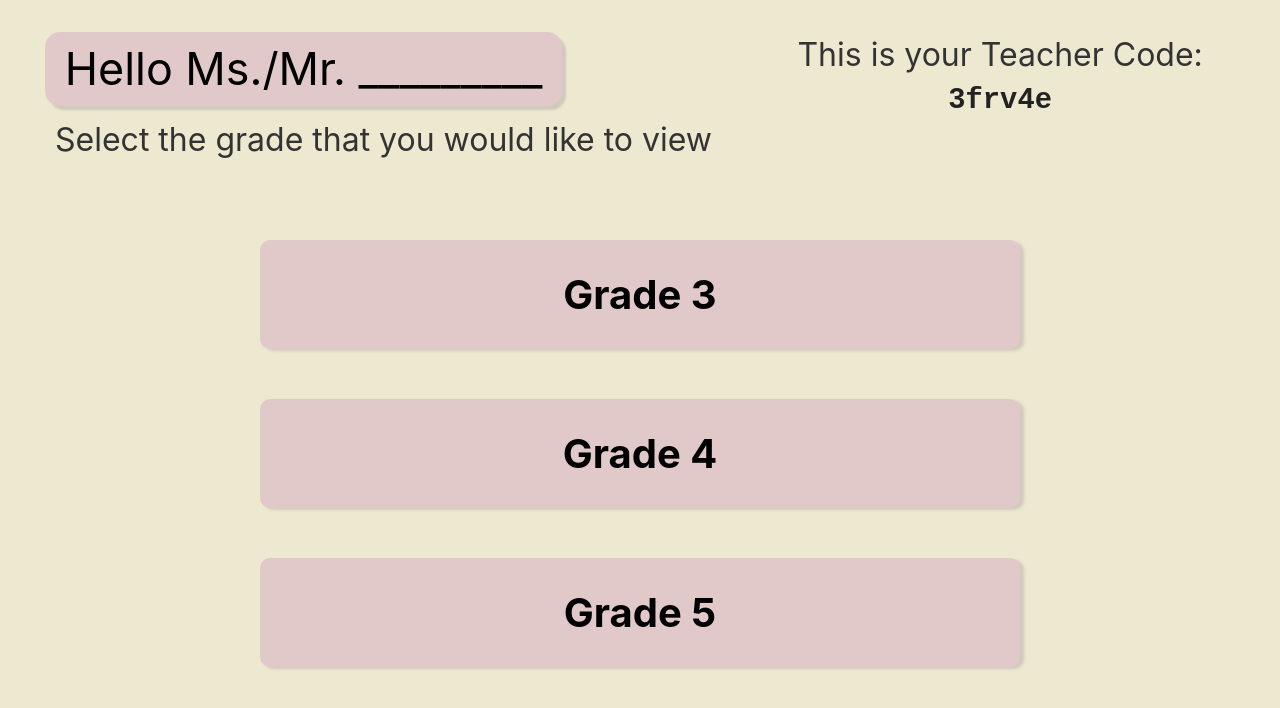
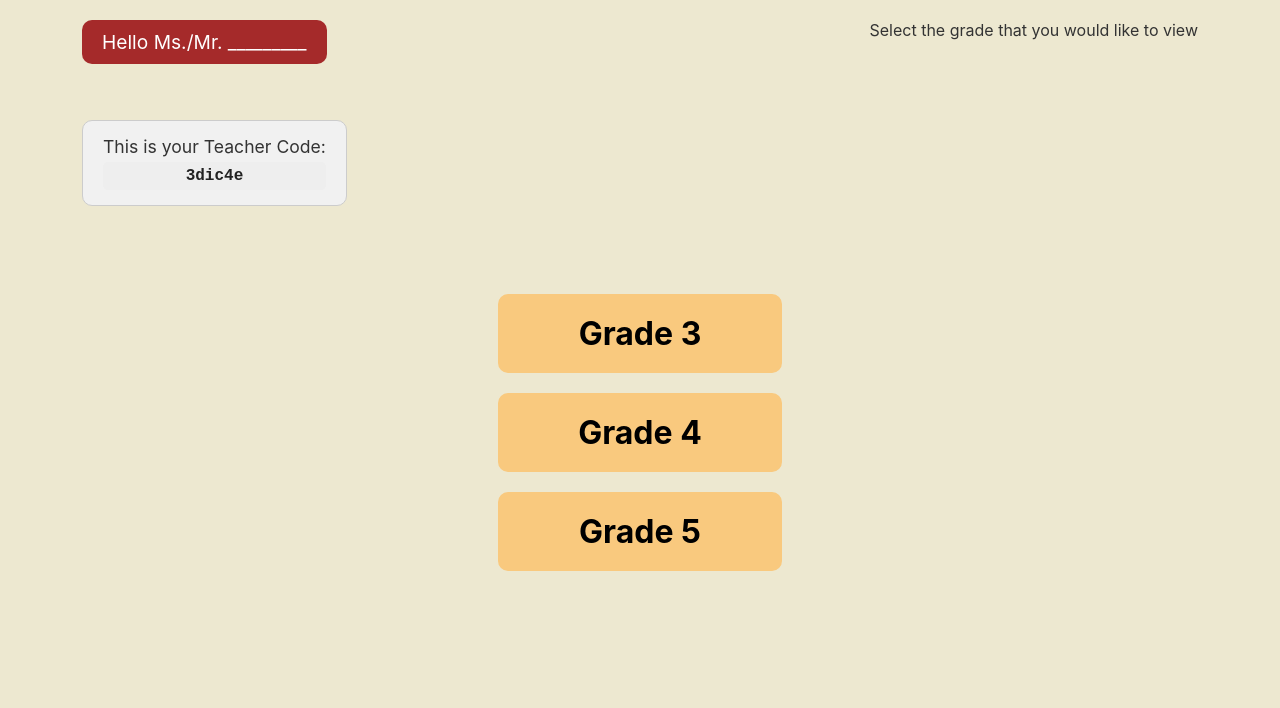
Before and after one commit to ClaireG-J/SeniorProject, a React (Create React App) app in the folder app/: page /dashboard in a window 1280 px wide. Shown: the top 708 px of the page. Built offline with nearby package versions, Linux system fonts and the light colour scheme.

Commit message:
Revert "updated frontend pages"
This reverts commit cde25a492e81a2dea7be4cc1eb23823bdf67b41f.

```diff
--- a/app/src/Components/pages/HomePage/Home.module.css
+++ b/app/src/Components/pages/HomePage/Home.module.css
@@ -34,7 +34,6 @@
     font-size: 2rem;
     border-radius: 10px;
     cursor: pointer;
-    box-shadow: 3px 4px 9px rgba(104, 110, 106, 0.456);
   }
 
   .grade-buttons {
@@ -43,7 +42,7 @@
     left: 30%;
     display: flex;
     flex-direction: column;
-    gap: 35px;
+    gap: 50px;
   }
 
   .grade-button {
@@ -53,18 +52,9 @@
     font-weight: bold;
     border: none;
     border-radius: 10px;
-    padding: 35px 50px;
+    padding: 40px 50px;
     cursor: pointer;
     text-align: center;
-    box-shadow: 3px 5px 9px rgba(104, 110, 106, 0.456);
-  }
-
-  .grade-button:hover {
-    background-color: #e9c58b;
-  }
-
-  .teacher-button:hover{
-    background-color: #e9c58b;
   }
 
   /* Responsive Design */
--- a/app/src/Components/pages/StudentQuiz/StudentAnswer.jsx
+++ b/app/src/Components/pages/StudentQuiz/StudentAnswer.jsx
@@ -1,8 +1,15 @@
 import React from 'react';
 import styles from './StudentAnswer.module.css';
 import answerImage from '../../Assets/heart.png';
+import { useNavigate } from "react-router-dom";
 
-export const StudentAnswer= () => {
+
+export const StudentAnswer = () => {
+  const navigate = useNavigate();
+  const toScoreReport = () => {
+    navigate('/scorereport');
+  }
+
   return (
     <div className={styles.background}>
       {/* Question Number */}
@@ -13,13 +20,13 @@ export const StudentAnswer= () => {
       </div>
 
       <div className={styles.answersContainer}>
-        <div className={styles.answerBox}>
+        <div className={styles.answerBox}onClick={toScoreReport}>
           <img src={answerImage} alt="Answer 1" className={styles.answerImage} />
         </div>
-        <div className={styles.answerBox}>
+        <div className={styles.answerBox}onClick={toScoreReport}>
           <img src={answerImage} alt="Answer 2" className={styles.answerImage} />
         </div>
-        <div className={styles.answerBox}>
+        <div className={styles.answerBox}onClick={toScoreReport}>
           <img src={answerImage} alt="Answer 3" className={styles.answerImage} />
         </div>
       </div>
--- a/app/src/Components/pages/TeacherDashboard/TeacherDashboard.jsx
+++ b/app/src/Components/pages/TeacherDashboard/TeacherDashboard.jsx
@@ -1,21 +1,26 @@
 import React from 'react';
 import styles from './TeacherDashboard.module.css';
+import { useNavigate } from "react-router-dom";
 
 export const TeacherDashboard = () => {
+    const navigate = useNavigate();
+  const toScore = () => {
+    navigate('/teacherscore');
+};
   return (
     <div className={styles.pageWrapper}>
       <div className={styles.topRow}>
         <div className={styles.name}>Hello Ms./Mr. _________</div>
         <div className={styles.codeWrapper}>
           <div className={styles.codeTitle}>This is your Teacher Code:</div>
-          <div className={styles.code}>3frv4e</div>
+          <div className={styles.code}>3dic4e</div>
         </div>
         <div className={styles.gradePrompt}>Select the grade that you would like to view</div>
       </div>
 
       <div className={styles.bottomRow}>
         <div className={styles.buttons}>
-          <div className={styles.button}>Grade 3</div>
+          <div className={styles.button} onClick={toScore}>Grade 3</div>
           <div className={styles.button}>Grade 4</div>
           <div className={styles.button}>Grade 5</div>
         </div>
--- a/app/src/Components/pages/TeacherDashboard/TeacherDashboard.module.css
+++ b/app/src/Components/pages/TeacherDashboard/TeacherDashboard.module.css
@@ -12,58 +12,54 @@
     display: flex;
     justify-content: space-between;
     align-items: flex-start;
-    padding:1% 2%;
+    padding: 0 5%;
     position: relative;
 }
 
 .name {
-    background-color: rgb(226, 201, 201);
-    color: black;
-    border-radius: 15px;
+    background-color: brown;
+    color: white;
+    border-radius: 10px;
     padding: 10px 20px;
-    font-size: 2.8rem;
+    font-size: 1.2rem;
     text-align: center;
     margin-bottom: 20px;
-    box-shadow: 4px 4px 2px rgba(175, 166, 166, 0.462);
 }
 
 .codeWrapper {
     position: absolute;
-    right: 3%;
-    top: .2px;
+    left: 5%;
+    top: 100px;
     display: flex;
     flex-direction: column;
     gap: 5px;
-    /*background-color: rgb(237, 216, 216);*/
-    /*border: .5px solid #ccc;*/
+    background-color: #f1f1f1;
+    border: 1px solid #ccc;
     border-radius: 10px;
     padding: 15px 20px;
-    font-size: 1.8rem;
+    font-size: 1rem;
     color: #333;
     width: fit-content;
 }
 
 .codeTitle {
-    font-size: 2rem;
+    font-size: 1.1rem;
 }
 
 .code {
     font-family: monospace;
-    /*background-color: rgb(237, 216, 216);*/
+    background-color: #eee;
     color: #222;
     padding: 5px 10px;
-    /*border-radius: 5px;*/
+    border-radius: 5px;
     font-weight: bold;
     text-align: center;
 }
 
 .gradePrompt {
-    font-size: 2rem;
+    font-size: 1rem;
     color: #333;
-    position: absolute;
-    left: 35px;
-    top: 100px;
-    /*max-width: 30%;*/
+    max-width: 30%;
     text-align: right;
 }
 
@@ -76,31 +72,28 @@
 }
 
 .buttons {
-    position:absolute;
-    top: 30%;
     display: flex;
     flex-direction: column;
     align-items: center;
-    gap: 50px;
+    gap: 20px;
     margin: 0 auto;
 }
 
 .button {
-    background-color: rgb(226, 201, 201);
+    background-color: #f9c97e;
     color: #000;
-    font-size: 2.5rem;
+    font-size: 2rem;
     font-weight: bold;
     border: none;
     border-radius: 10px;
-    padding: 30px 37px;
+    padding: 20px 40px;
     text-align: center;
     cursor: pointer;
     transition: background-color 0.3s ease;
-    width: 300%;
-    box-shadow: 4px 2px 3px rgba(175, 166, 166, 0.462);
-    /*max-width: 300px;*/
+    width: 100%;
+    max-width: 300px;
 }
 
 .button:hover {
-    background-color: rgb(200, 177, 177);
+    background-color: #f7b065;
 }
--- a/app/src/Components/pages/TeacherLogin/TeacherLogin.module.css
+++ b/app/src/Components/pages/TeacherLogin/TeacherLogin.module.css
@@ -12,8 +12,8 @@
     flex-direction: column;
     margin: auto;
     width: 600px;
-    background: rgb(208, 183, 183);
-    padding: 25px;
+    background: #f5c8b5;
+    padding: 30px;
     border-radius: 10px;
     box-shadow: 0px 4px 15px rgba(0, 0, 0, 0.1);
 }
@@ -100,16 +100,12 @@
     width: 220px;
     height: 59px;
     color: black;
-    background: rgb(225, 204, 204);
+    background: #ede8d0;
     border-radius: 50px;
     font-size: 19px;
     font-weight: 700;
     cursor: pointer;
     transition: background-color 0.3s;
-}
-
-.submit:hover{
-    background-color: rgb(208, 188, 188);
 }
 
 .submit.gray {
```
